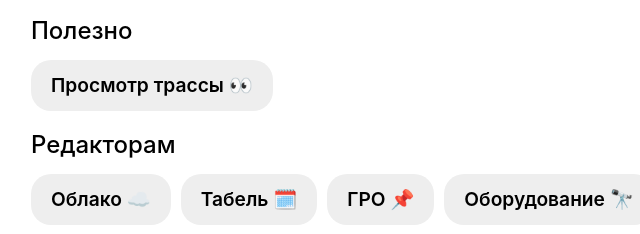
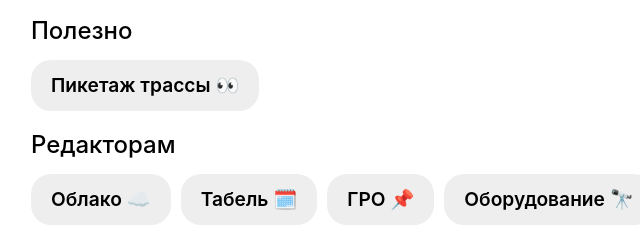
Before and after one commit to adlenadlen/standart, a plain HTML site: page balkhash/index.html in a window 1280 px wide. Shown: the part 361-595 px from the top of the page, 179-819 px from the left. Drawn offline with Linux system fonts and the light colour scheme.

Commit message:
Update index.html

```diff
--- a/balkhash/index.html
+++ b/balkhash/index.html
@@ -24,7 +24,7 @@
 		</section>
 		<section>
 			<h2>Полезно</h2>
-			<div><a href="pk" class=b>Просмотр трассы 👀</a></div>
+			<div><a href="pkview" class=b>Пикетаж трассы 👀</a></div>
 		</section>
 		<section>
 			<h2>Редакторам</h2>
```
